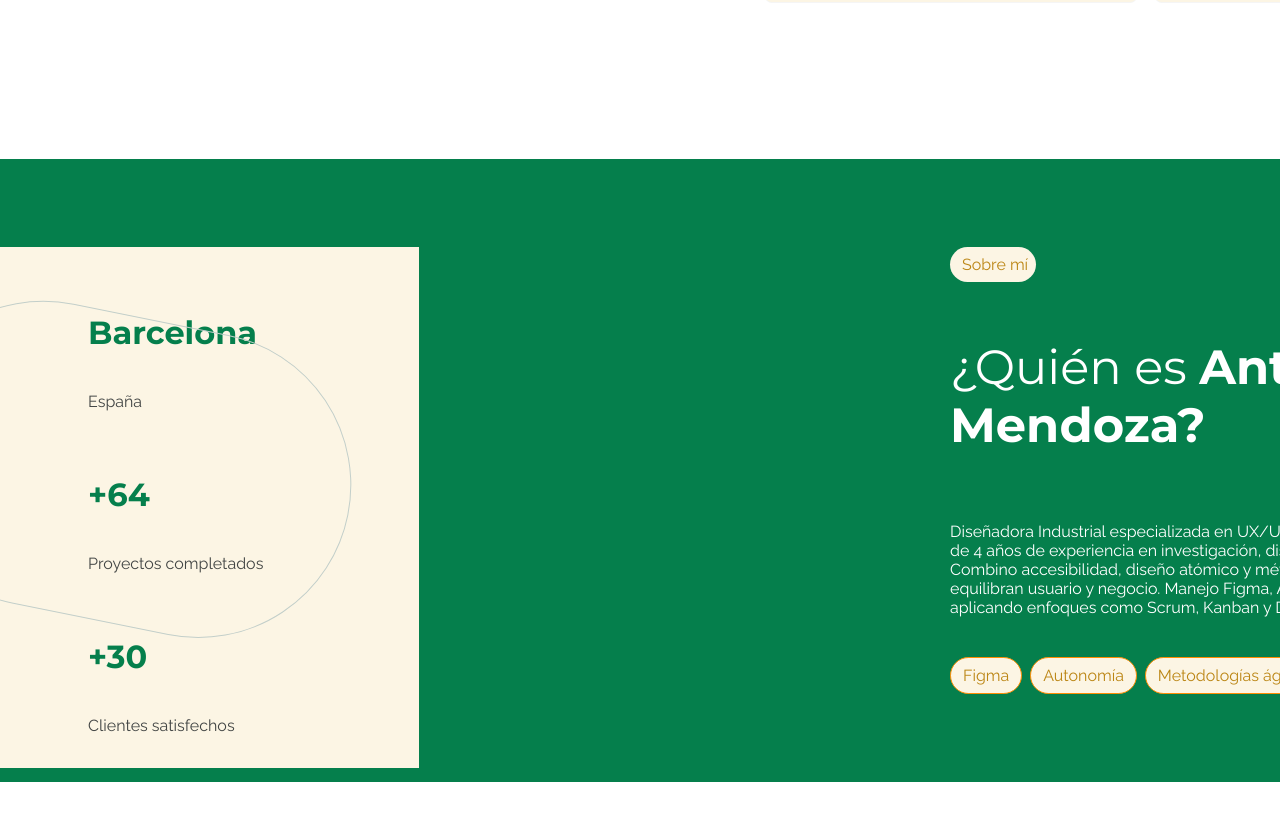
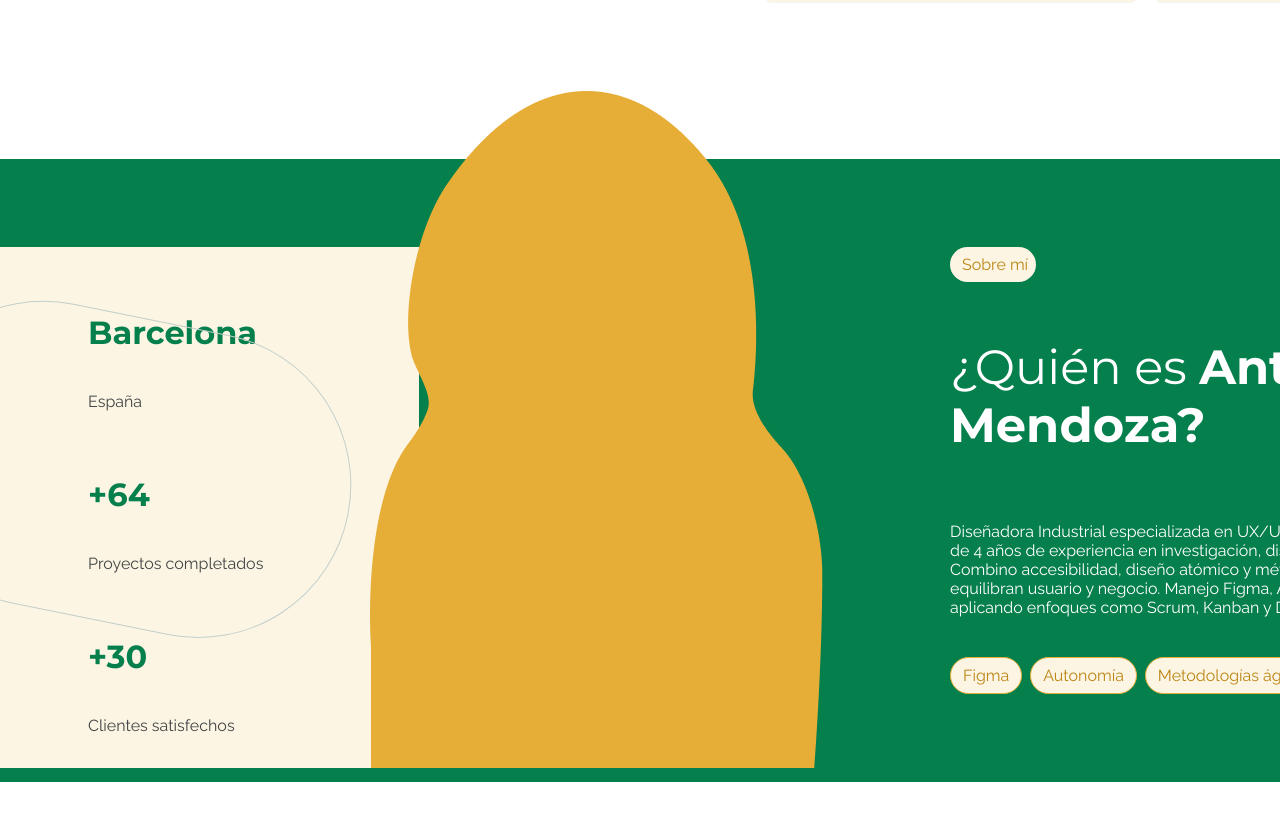
Before and after one commit to jeannettearias/AntoPortfolio, a React (Vite) app: page / in a window 1280 px wide. Shown: the part 1810-2630 px from the top of the page. Built offline with nearby package versions, Linux system fonts and the light colour scheme.

Commit message:
fix the figma img color

```diff
--- a/src/components/landing/Skills.jsx
+++ b/src/components/landing/Skills.jsx
@@ -29,7 +29,9 @@ function Skills({ skillsData, skillsChips }) {
                             <div className="rectangle_3_info"></div>
                             <div className="rectangle_4_info"></div>
                         </div>
-
+                        <div className='Vector_1'>
+                            <img src="/images/Vector_1.png" alt="" />
+                        </div>
                     </div>
                     <div className='Content_tag'>
                         <div className='text__tag'>
@@ -53,6 +55,7 @@ function Skills({ skillsData, skillsChips }) {
                             </div>
                         </div>
                     </div>
+
                 </section>
             </section >
         </>
--- a/src/styles/_skills.scss
+++ b/src/styles/_skills.scss
@@ -126,6 +126,15 @@
   align-self: stretch;
 }
 
+.Vector_1 {
+  width: 452.274px;
+  height: 677px;
+
+  position: absolute;
+  left: 282.454px;
+  bottom: 0;
+}
+
 .Content_tag {
   display: flex;
   width: 578px;
--- a/src/styles/core/_variables.scss
+++ b/src/styles/core/_variables.scss
@@ -14,7 +14,7 @@ body {
   --Main-Background_Alt: #fcf5e4;
   --Main-Black: #000000;
   --Main-Primary: #057f4c;
-  --Main-Secondary: #ff8d02;
+  --Main-Secondary: #e6ae37;
   --Neutral-08: #272827;
   --Neutral-01: #f5f5f5;
   --Neutral-02: #dfe7e4;
```
Also changed, not shown: public/images/Vector_1.png (renamed from public/images/Vector 1.png), 1 other file (tests, documents, lock files or other folders).
